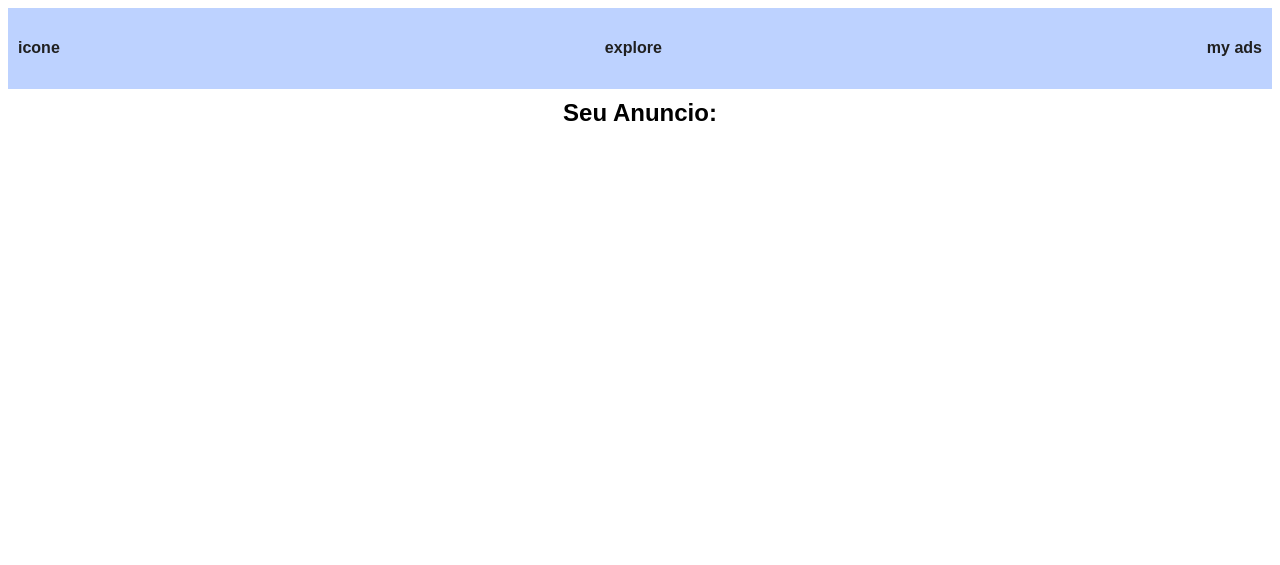
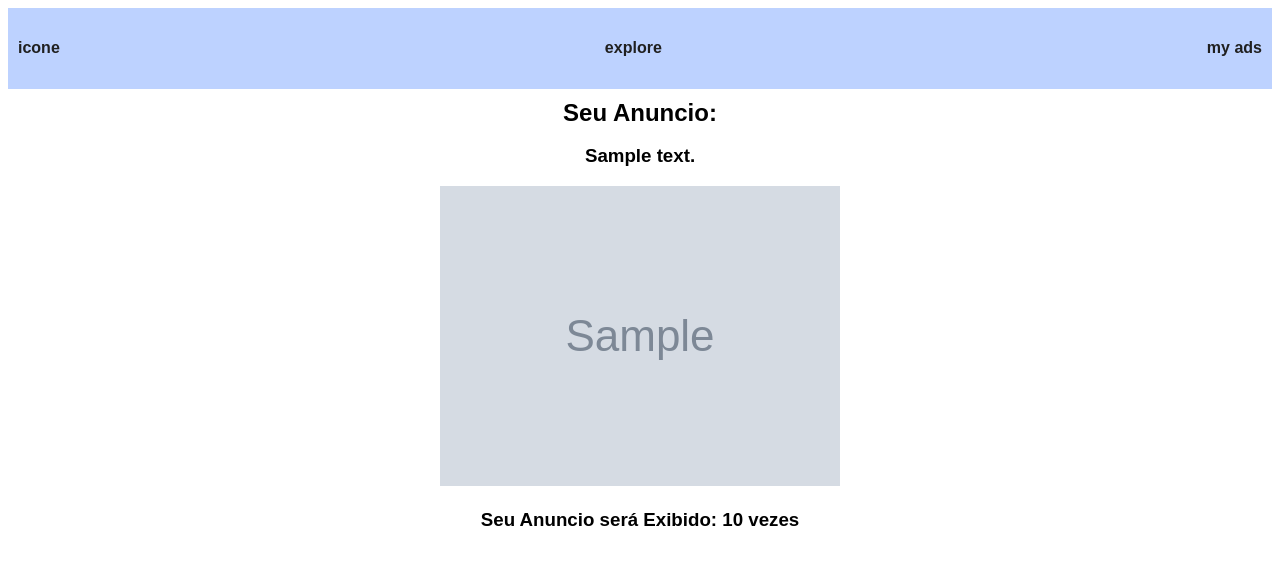
Before and after one commit to caiobadosmanos/AdColl, a Flask app: page /mypage in a window 1280 px wide. Shown: the top 565 px of the page. Run offline with Flask 3, Linux system fonts and the light colour scheme; a user stored in the database is signed in; tables that the repository leaves empty hold one stand-in row (values such as "Sample post"); grey boxes marked "Sample" are stand-in pictures; some libraries are stand-ins or nearby versions.

Commit message:
Auto-commit: Sun Mar  2 11:22:40 UTC 2025

```diff
--- a/templates/mypage.html
+++ b/templates/mypage.html
@@ -8,7 +8,9 @@ My Page
 
     <div style="text-align: center;">
         <h2 style="text-align: center; margin: 10px;">Seu Anuncio:</h2>
-        <h3>{{ad["descripiton"]}}</h3>
+        <h3>{{ad["description"]}}</h3>
+        <a href="{{ad['link']}}"><img src="{{ url_for('static', filename='imgs/' + ad['img']) }}" alt="Imagem do anúncio"></a>
+        <h3>Seu Anuncio será Exibido: {{ad["points"]}} vezes</h3>
     </div>
 
 
```
